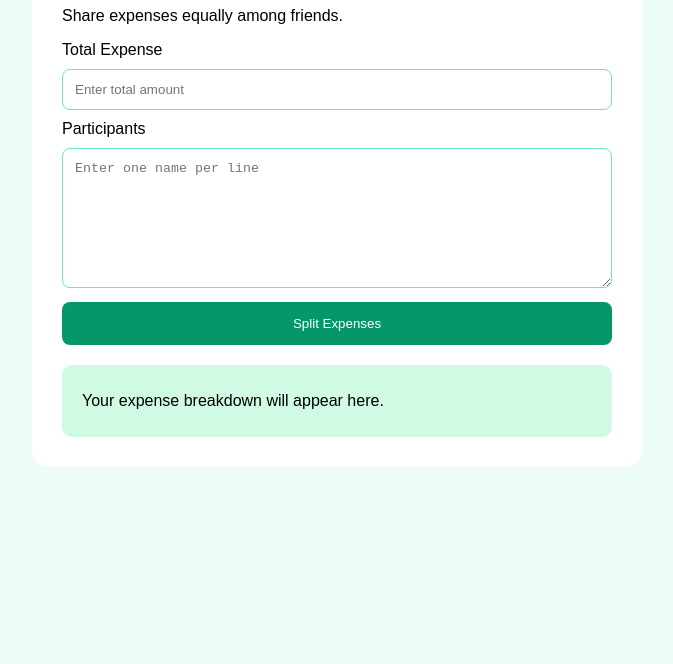
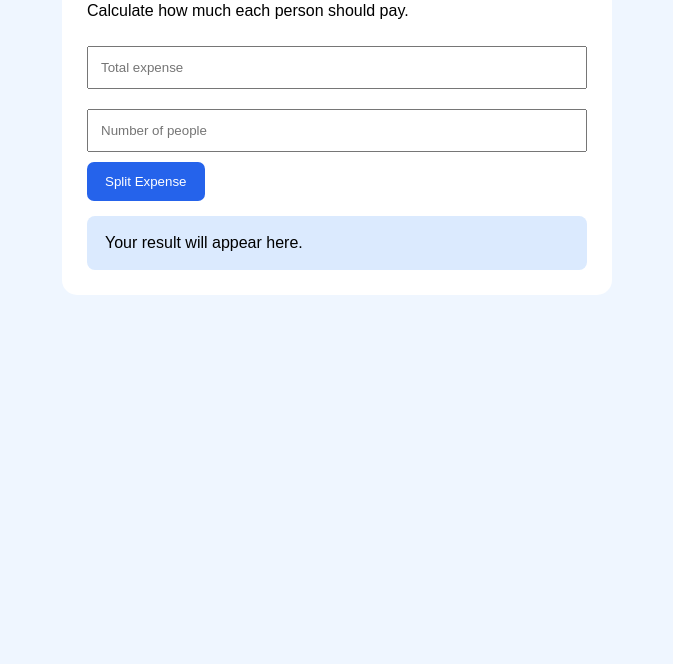
Before and after one commit to Christophercclark/expense-splitter, a plain HTML site: page index.html in a window 1280 px wide. Shown: the part 136-800 px from the top of the page, without its empty margins (303-976 px from the left). Drawn offline with Linux system fonts and the light colour scheme.

Commit message:
Add shared expense calculation

```diff
--- a/index.html
+++ b/index.html
@@ -2,46 +2,40 @@
 <html lang="en">
 <head>
 <meta charset="UTF-8">
-<meta name="viewport" content="width=device-width, initial-scale=1.0">
+<meta name="viewport" content="width=device-width,initial-scale=1">
 <title>Expense Splitter</title>
 <style>
-body{font-family:Arial;background:#ecfdf5;padding:25px}
-main{max-width:550px;margin:auto;background:white;padding:30px;border-radius:16px}
-input,textarea{width:100%;padding:12px;box-sizing:border-box;margin:10px 0;border:1px solid #6ee7b7;border-radius:8px}
-textarea{height:140px}
-button{background:#059669;color:white;border:0;padding:14px 20px;border-radius:8px;cursor:pointer;width:100%}
-#result{background:#d1fae5;padding:20px;border-radius:10px;margin-top:20px;white-space:pre-wrap;line-height:2}
+body{font-family:Arial;background:#eff6ff;padding:25px}
+main{max-width:500px;margin:auto;background:white;padding:25px;border-radius:15px}
+input{width:100%;padding:12px;margin:10px 0;box-sizing:border-box}
+button{padding:12px 18px;background:#2563eb;color:white;border:0;border-radius:7px;cursor:pointer}
+#result{background:#dbeafe;padding:18px;margin-top:15px;border-radius:8px}
 </style>
 </head>
 <body>
 <main>
 <h1>Expense Splitter</h1>
-<p>Share expenses equally among friends.</p>
-<label>Total Expense</label>
-<input id="amount" type="number" min="0" step="any" placeholder="Enter total amount">
-<label>Participants</label>
-<textarea id="names" placeholder="Enter one name per line"></textarea>
-<button onclick="split()">Split Expenses</button>
-<div id="result">Your expense breakdown will appear here.</div>
+<p>Calculate how much each person should pay.</p>
+<input id="total" type="number" min="0" step="any" placeholder="Total expense">
+<input id="people" type="number" min="1" step="1" placeholder="Number of people">
+<button onclick="splitExpense()">Split Expense</button>
+<div id="result">Your result will appear here.</div>
 </main>
 <script>
-function split(){
- const field=document.getElementById("amount");
- const amount=Number(field.value);
- const names=document.getElementById("names").value
- .split(/\r?\n/).map(n=>n.trim()).filter(Boolean);
- const output=document.getElementById("result");
- if(field.value===""||amount<0||!names.length){
-  output.textContent="Enter a valid amount and participant names.";
+function splitExpense(){
+ const totalField=document.getElementById("total");
+ const peopleField=document.getElementById("people");
+ const total=Number(totalField.value);
+ const people=Number(peopleField.value);
+ const result=document.getElementById("result");
+ if(totalField.value===""||peopleField.value===""||
+ total<0||!Number.isInteger(people)||people<1){
+  result.textContent="Enter a valid expense and number of people.";
   return;
  }
- const cents=Math.round(amount*100);
- const share=Math.floor(cents/names.length);
- const remainder=cents%names.length;
- const details=names.map((name,i)=>
- name+": "+((share+(i<remainder?1:0))/100).toFixed(2));
- output.textContent="Total: "+(cents/100).toFixed(2)+
- "\nParticipants: "+names.length+"\n\n"+details.join("\n");
+ result.textContent=
+ "Total Expense: "+total.toFixed(2)+
+ " | Each Person Pays: "+(total/people).toFixed(2);
 }
 </script>
 </body>
```
